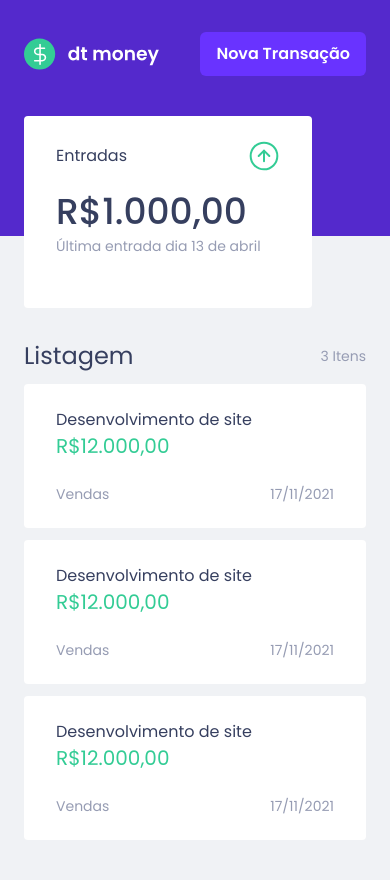
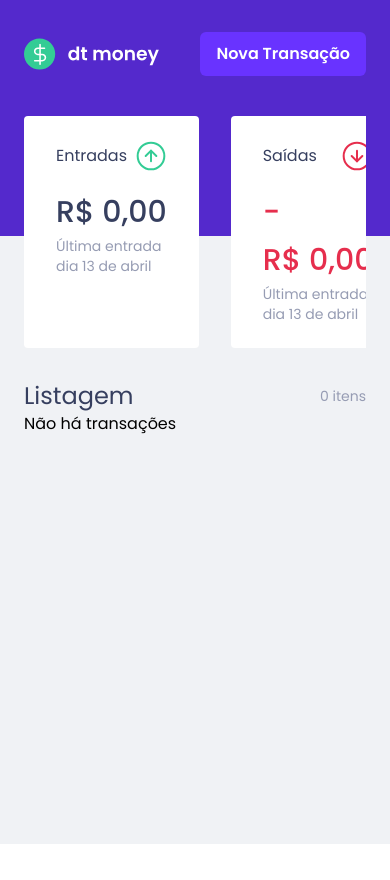
Before and after one commit to lcsglrt/dtmoney, a React (Create React App) app: page / in a window 390 px wide. After the commit the page ends 844 px from the top, so only its background shows below. Built offline with nearby package versions, Linux system fonts and the light colour scheme.

Commit message:
Refatorando

```diff
--- a/src/App.js
+++ b/src/App.js
@@ -8,8 +8,8 @@ import { Header } from './components/Header';
 import { NewTransactionModal } from './components/NewTransactionModal';
 
 function App() {
+  const [transactionsTable, setTransactionsTable] = useState([]);
   const [transactions, setTransactions] = useState([]);
-  const [transactionsTable, setTransactionsTable] = useState([]);
 
   const [isNewTransactionModalOpen, SetIsNewTransactionModalOpen] = useState(false);
 
@@ -25,44 +25,31 @@ function App() {
     SetIsNewTransactionModalOpen(false);
   }
 
+  const summary = transactionsTable.reduce((acc, transaction) => {
+    if (transaction.type === 'deposit') {
+      acc.deposits += transaction.amount;
+      transaction.total += transaction.amount;
+    } else {
+      acc.withdraws += transaction.amount;
+      transaction.total -= transaction.amount;
+    }
 
-
-  // const summary = transactionsTable.reduce((acc, transaction) => {
-  //   return acc + transaction.amount;
-  // }, 0);
+    return acc;
+  }, {
+    deposits: 0,
+    withdraws: 0,
+    total: 0
+  });
 
   return (
     <div className="bg-background min-h-screen">
       <Header onOpenNewTransactionModal={handleOpenNewTransactionModal} />
-      <DashBoard />
-
-      {/* <table>
-        <thead>
-          <tr>
-            <th>Título</th>
-            <th>Valor</th>
-            <th>Categoria</th> */}
-            {/* <th>Data</th>
-          {/* </tr>
-        </thead>
-        <tbody>
-          {transactionsTable.map(transaction => (
-            <tr key={transaction.id}>
-              <td>{transaction.title}</td>
-              <td>{transaction.amount}</td>
-              <td>{transaction.category}</td>
-            </tr>
-            ))
-          }
-          <tr>
-            <td>Total: {!summary ? 0 : summary}</td>
-          </tr>
-        </tbody>
-      </table> */}
-
+      <DashBoard transactionsTable={transactionsTable} summary={summary} />
       <NewTransactionModal
         isOpen={isNewTransactionModalOpen}
         onRequestClose={handleCloseNewTransactionModal}
+        setTransactions={setTransactions}
+        transactions={transactions}
       />
     </div>
   );
--- a/src/components/Dashboard/index.js
+++ b/src/components/Dashboard/index.js
@@ -1,12 +1,12 @@
 import { Summary } from "../Summary";
 import { TransactionsList } from "../TransactionsList";
 
-export function DashBoard() {
+export function DashBoard({ transactionsTable, summary }) {
   return (
     <main className="max-w-custom mx-auto py-10 px-6">
-      <Summary />
+      <Summary summary={summary} transactionsTable={transactionsTable} />
       <div className="md:hidden">
-        <TransactionsList />
+        <TransactionsList transactionsTable={transactionsTable} />
       </div>
     </main>
   )
--- a/src/components/NewTransactionModal/index.js
+++ b/src/components/NewTransactionModal/index.js
@@ -7,27 +7,40 @@ import outcomeImg from '../../assets/outcome.svg';
 
 Modal.setAppElement('#root');
 
-export function NewTransactionModal({ isOpen, onRequestClose }) {
+export function NewTransactionModal({ isOpen, onRequestClose, transactions, setTransactions }) {
   const [title, setTitle] = useState('');
-  const [amount, setAmount] = useState(0);
+  const [amount, setAmount] = useState();
   const [type, setType] = useState('deposit');
   const [category, setCategory] = useState('');
 
   function createNewTransaction(data) {
-    // const localTransactions = [...transactions];
-    // localTransactions.push(data);
-    // setTransactions(localTransactions);
+    const localTransactions = [...transactions];
+    localTransactions.push(data);
+    setTransactions(localTransactions);
+
+
   }
 
   function handleCreateNewTransaction(e) {
     e.preventDefault();
 
-    // createNewTransaction({
-    //   id: +new Date(),
-    //   title,
-    //   amount,
-    //   category
-    // });
+    const now = new Date();
+    const dateFormatted = `${now.getDate()}/${now.getMonth() + 1}/${now.getFullYear()}`
+
+    createNewTransaction({
+      id: +new Date(),
+      title,
+      amount,
+      type,
+      category,
+      createdAt: dateFormatted
+    });
+
+    setTitle('');
+    setAmount(0);
+    setType('deposit');
+    setCategory('');
+    onRequestClose();
   }
 
   return (
@@ -55,7 +68,7 @@ export function NewTransactionModal({ isOpen, onRequestClose }) {
             />
             <input
               type="number"
-              placeholder="Valor"
+              placeholder="R$"
               value={amount}
               onChange={e => setAmount(Number(e.target.value))}
               className="input-modal"
@@ -63,6 +76,7 @@ export function NewTransactionModal({ isOpen, onRequestClose }) {
 
             <div className="grid grid-cols-2 gap-4 mt-4">
               <button
+                type='button'
                 className={`w-full border border-bodyBorder flex items-center h-16 justify-center
                   ${type === 'deposit' ? 'bg-background' : ''}
                 `}
@@ -73,6 +87,7 @@ export function NewTransactionModal({ isOpen, onRequestClose }) {
               </button>
 
               <button
+                type='button'
                 className={`w-full border border-bodyBorder flex items-center h-16 justify-center
                   ${type === 'withdraw' ? 'bg-background' : ''}
                 `}
--- a/src/components/Summary/index.js
+++ b/src/components/Summary/index.js
@@ -1,34 +1,49 @@
 import incomeImg from '../../assets/income.svg';
+import outcomeImg from '../../assets/outcome.svg';
+import total from '../../assets/total.svg';
 
-export function Summary() {
+export function Summary({ summary }) {
   return (
-    <div className="flex -mt-40">
-      <div className="bg-shape py-6 px-8 rounded text-title w-72 h-48 md:h-auto">
+    <div className="relative flex -mt-40 overflow-hidden">
+      <div className="-top-40 bg-shape py-6 px-8 rounded text-title w-72">
         <header className="flex items-center justify-between">
           <p>Entradas</p>
           <img src={incomeImg} alt="Entradas" />
         </header>
-        <strong className="block mt-4 text-4xl font-medium leading-summary">R$1.000,00</strong>
+        <strong className="block mt-4 text-3xl font-medium leading-summary">{new Intl.NumberFormat('pt-BR', {
+        style: 'currency',
+        currency: 'BRL'}).format(summary.deposits)}</strong>
         <p className="md:hidden text-sm text-text">Última entrada dia 13 de abril</p>
       </div>
 
-      {/* <div className="bg-shape py-6 px-8 rounded text-title w-72 h-48 md:h-auto">
+      <div className="bg-shape py-6 px-8 rounded text-title md:h-auto w-72 mx-8">
         <header className="flex items-center justify-between">
-          <p>Entradas</p>
-          <img src={incomeImg} alt="Entradas" />
+          <p>Saídas</p>
+          <img src={outcomeImg} alt="Entradas" />
         </header>
-        <strong className="block mt-4 text-summary font-medium leading-summary">R$1.000,00</strong>
+        <strong
+          className="block mt-4 text-3xl font-medium leading-summary text-red"
+        >
+          - {
+            new Intl.NumberFormat('pt-BR', {
+            style: 'currency',
+            currency: 'BRL'})
+            .format(summary.withdraws)
+          }
+        </strong>
         <p className="md:hidden text-sm text-text">Última entrada dia 13 de abril</p>
       </div>
 
-      <div className="bg-shape py-6 px-8 rounded text-title w-72 h-48 md:h-auto">
+      <div className="bg-green py-6 px-8 rounded text-title md:h-auto w-72">
         <header className="flex items-center justify-between">
-          <p>Entradas</p>
-          <img src={incomeImg} alt="Entradas" />
+          <p className="text-shape">Total</p>
+          <img src={total} alt="Entradas" />
         </header>
-        <strong className="block mt-4 text-summary font-medium leading-summary">R$1.000,00</strong>
-        <p className="md:hidden text-sm text-text">Última entrada dia 13 de abril</p>
-      </div> */}
+        <strong className="block mt-4 text-3xl text-shape font-medium leading-summary">{new Intl.NumberFormat('pt-BR', {
+        style: 'currency',
+        currency: 'BRL'}).format(summary.total)}</strong>
+        <p className="md:hidden text-sm text-shape">Última entrada dia 13 de abril</p>
+      </div>
     </div>
   )
 }
--- a/src/components/TransactionCard/index.js
+++ b/src/components/TransactionCard/index.js
@@ -1,11 +1,13 @@
-export function TransactionCard() {
+export function TransactionCard({ transaction }) {
   return (
     <div className="mt-3 bg-shape rounded py-6 px-8">
-      <p className="text-title">Desenvolvimento de site</p>
-      <p className="text-green text-xl">R$12.000,00</p>
+      <p className="text-title">{transaction.title}</p>
+      <p className={transaction.type === 'deposit' ? 'text-green' : 'text-red'}>{new Intl.NumberFormat('pt-BR', {
+        style: 'currency',
+        currency: 'BRL'}).format(transaction.amount)}</p>
       <div className="flex items-center justify-between pt-6">
-        <p className="text-sm text-text">Vendas</p>
-        <p className="text-sm text-text">17/11/2021</p>
+        <p className="text-sm text-text">{transaction.category}</p>
+        <p className="text-sm text-text">{transaction.createdAt}</p>
       </div>
     </div>
   );
--- a/src/components/TransactionsList/index.js
+++ b/src/components/TransactionsList/index.js
@@ -1,15 +1,23 @@
 import { TransactionCard } from "../TransactionCard"
 
-export function TransactionsList() {
+export function TransactionsList({ transactionsTable }) {
+  console.log(transactionsTable);
   return (
     <div className="pt-8">
       <div className="flex items-center justify-between">
         <p className="text-2xl text-title">Listagem</p>
-        <p className="text-sm text-text">3 Itens</p>
+        <p className="text-sm text-text">{transactionsTable.length} {transactionsTable.length > 1 ? 'item' : 'itens'}</p>
       </div>
-      <TransactionCard />
-      <TransactionCard />
-      <TransactionCard />
+      {
+        transactionsTable.length === 0 ? <p>Não há transações</p> :
+        <ul>
+          {transactionsTable.map(transaction => (
+            <li key={transaction.id}>
+              <TransactionCard transaction={transaction} />
+            </li>
+          ))}
+        </ul>
+      }
     </div>
   )
 }
```
